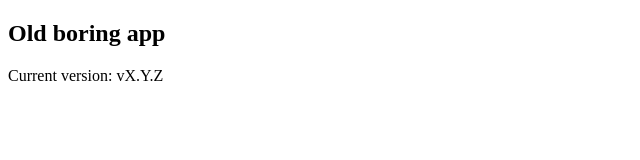
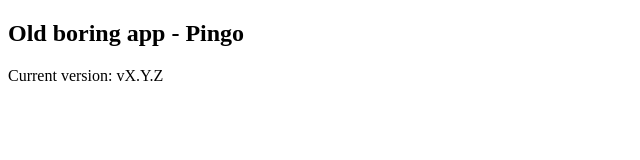
Before and after one commit to sandeep1995/pingo, an Electron app: page index.html in a window 1280 px wide. Shown: the whole page, without its empty margins (0-640 px from the left). Drawn offline with Linux system fonts and the light colour scheme; no server answers.

Commit message:
Bump the version

```diff
--- a/index.html
+++ b/index.html
@@ -4,7 +4,7 @@
   <title>Pingo</title>
 </head>
 <body>
-  <h2>Old boring app</h2>
+  <h2>Old boring app - Pingo</h2>
   Current version: <span id="version">vX.Y.Z</span>
   <div id="messages"></div>
 <script>
--- a/package.json
+++ b/package.json
@@ -1,6 +1,6 @@
 {
   "name": "pingo",
-  "version": "1.0.1",
+  "version": "1.0.2",
   "description": "Love for NodeJS",
   "main": "main.js",
   "scripts": {
```
